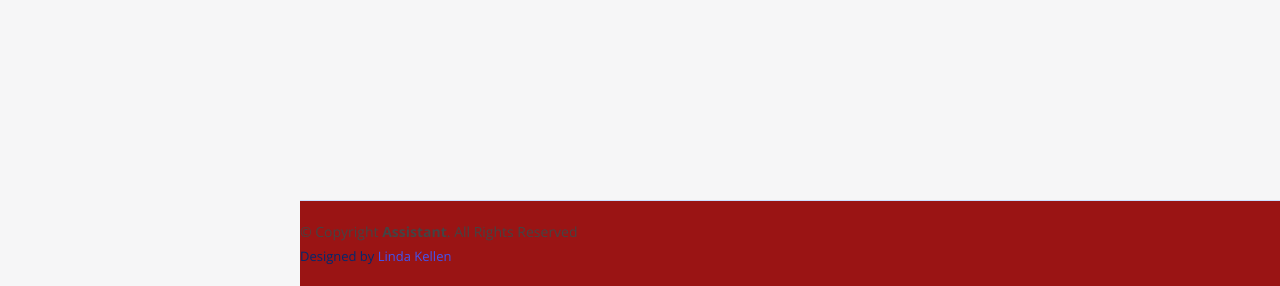
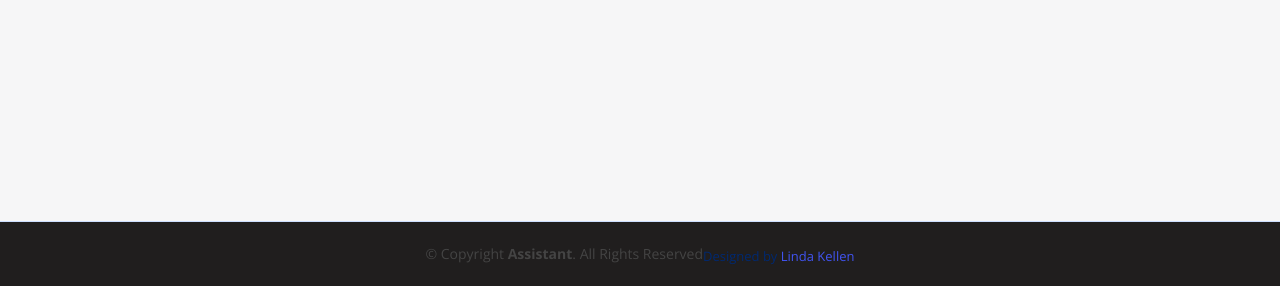
Before and after one commit to linda123ayebale/assistant, a Django app: page /chatbot/bot in a window 1280 px wide. Shown: the part 514-800 px from the top of the page. Run offline with Django 3.2, Linux system fonts and the light colour scheme; some libraries are stand-ins or nearby versions.

Commit message:
postioning the footer span the full bottom

```diff
--- a/static/assets/css/style.css
+++ b/static/assets/css/style.css
@@ -1058,8 +1058,7 @@ h1, h2, h3, h4, h5, h6 {
 # Footer
 --------------------------------------------------------------*/
 .footer {
-
-  background-color: #9a1414;
+  background-color: #201e1e;
   position: fixed;
   bottom: 0;
   left: 0;
@@ -1074,6 +1073,7 @@ h1, h2, h3, h4, h5, h6 {
   justify-content: center;
   align-items: center;
   height: 100%;
+  width: 100%;
 }
 
 .footer .row {
--- a/templates/footer.html
+++ b/templates/footer.html
@@ -1,9 +1,11 @@
-<footer id="footer" class="footer" style="position: fixed;">
-    <div class="copyright">
-      &copy; Copyright <strong><span>Assistant</span></strong>. All Rights Reserved
-    </div>
-    <div class="credits">
 
-      Designed by <a href="">Linda Kellen</a>
+<footer  class="footer" style="position: fixed;">
+    <div class="container">
+        <div class="copyright">
+            &copy; Copyright <strong><span>Assistant</span></strong>. All Rights Reserved
+          </div>
+          <div class="credits">
+            Designed by <a href="">Linda Kellen</a>
+          </div>
     </div>
 </footer>
```
